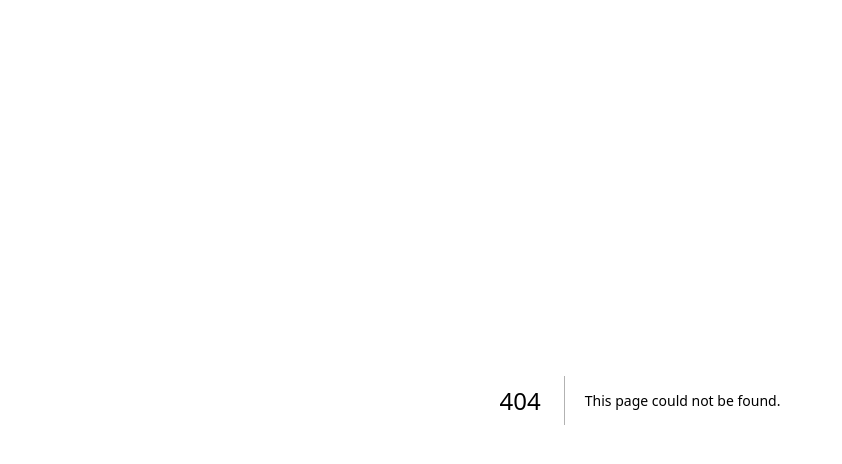
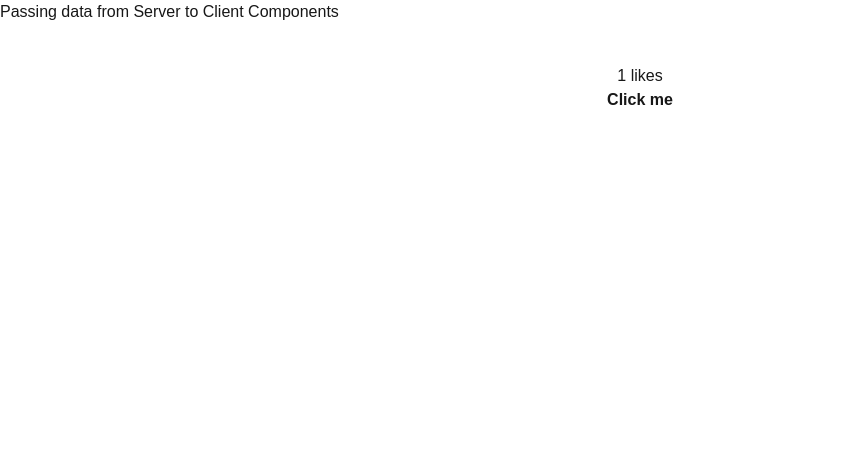
Before and after one commit to rjmasache/nextjs-app, a Next.js app: page /server-and-client-components/server-component/1 in a window 1280 px wide. Before the commit this address had no page. Shown: the top 464 px of the page, without its empty margins (0-842 px from the left). Built offline with nearby package versions, Linux system fonts and the light colour scheme.

Commit message:
feat: server and client components

```diff
--- /dev/null
+++ b/app/server-and-client-components/client-component/page.tsx
@@ -0,0 +1,12 @@
+"use client";
+
+import LikeButton from "../like-button";
+
+export default function ClientComponent() {
+    return (
+        <div>
+            <h1>Client component</h1>
+            <LikeButton />
+        </div>
+    );
+}
--- /dev/null
+++ b/app/server-and-client-components/layout.tsx
@@ -0,0 +1,10 @@
+import LikeButton from "./like-button";
+
+// Layout is a Server Component by default
+export default function Layout({ children }: { children: React.ReactNode }) {
+    return (
+        <>
+            <main>{children}</main>
+        </>
+    );
+}
--- /dev/null
+++ b/app/server-and-client-components/like-button.tsx
@@ -0,0 +1,16 @@
+"use client";
+
+import { useState } from "react";
+
+export default function LikeButton({ likes }: { likes?: number }) {
+    const [count, setCount] = useState(likes || 0);
+
+    return (
+        <div className="flex flex-col items-center justify-center p-10">
+            <p>{count} likes</p>
+            <button className="font-bold" onClick={() => setCount(count + 1)}>
+                Click me
+            </button>
+        </div>
+    );
+}
--- /dev/null
+++ b/app/server-and-client-components/page.tsx
@@ -0,0 +1,17 @@
+import LikeButton from "./like-button";
+
+export default async function ServerClientComponents({
+    params,
+}: {
+    params: { slug: string[] };
+}) {
+    console.log(params.slug);
+
+    return (
+        <div>
+            <h1 className="text-center text-xl font-bold">
+                Server and Client Components
+            </h1>
+        </div>
+    );
+}
--- /dev/null
+++ b/app/server-and-client-components/server-component/[id]/page.tsx
@@ -0,0 +1,20 @@
+import LikeButton from "../../like-button";
+
+const array = [0, 1, 2, 3, 4, 5];
+
+export default async function PassingDataFromServerToClientComponents({
+    params,
+}: {
+    params: Promise<{ id: string }>;
+}) {
+    const { id } = await params;
+
+    const likes = array[Number(id)];
+
+    return (
+        <div>
+            <h1>Passing data from Server to Client Components</h1>
+            <LikeButton likes={likes} />
+        </div>
+    );
+}
--- /dev/null
+++ b/app/server-and-client-components/server-component/page.tsx
@@ -0,0 +1,7 @@
+export default function ServerComponent() {
+    return (
+        <div>
+            <h1>Server Component</h1>
+        </div>
+    );
+}
```
